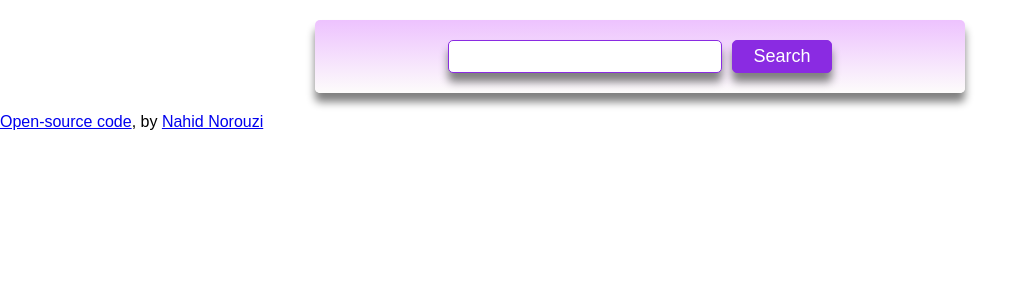
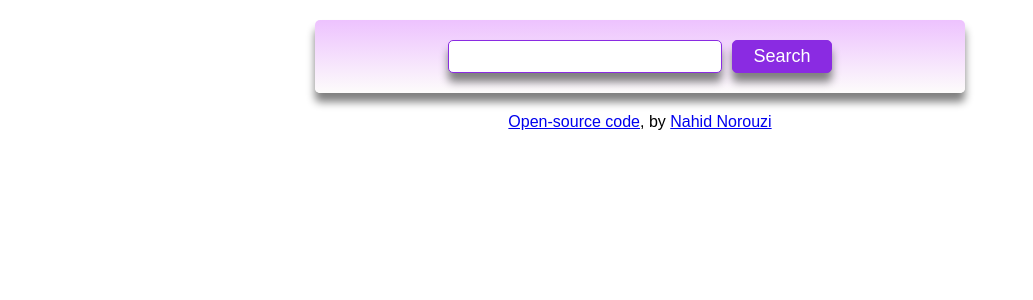
Before and after one commit to nefbao/react-weather-first, a React (Create React App) app: page / in a window 1280 px wide. Shown: the top 300 px of the page, without its empty margins (0-1033 px from the left). Built offline with nearby package versions, Linux system fonts and the light colour scheme; no server answers.

Commit message:
corrected css

```diff
--- a/src/App.js
+++ b/src/App.js
@@ -6,7 +6,7 @@ export default function App() {
   return (
     <div className="App">
       <Weather />
-      <p><a href="https://github.com/nefbao/react-weather-first">Open-source code</a>, by <a href="https://github.com/nefbao">Nahid Norouzi</a></p>
+      <p className="link"><a href="https://github.com/nefbao/react-weather-first">Open-source code</a>, by <a href="https://github.com/nefbao">Nahid Norouzi</a></p>
     </div>
   );
 }
--- a/src/styles.css
+++ b/src/styles.css
@@ -12,7 +12,7 @@ img {
   background: rgba(70, 56, 94, 0.2);
   border-radius: 100%;
 }
-a{
+.link{
   text-align: center;
 }
 .textBox {
```
